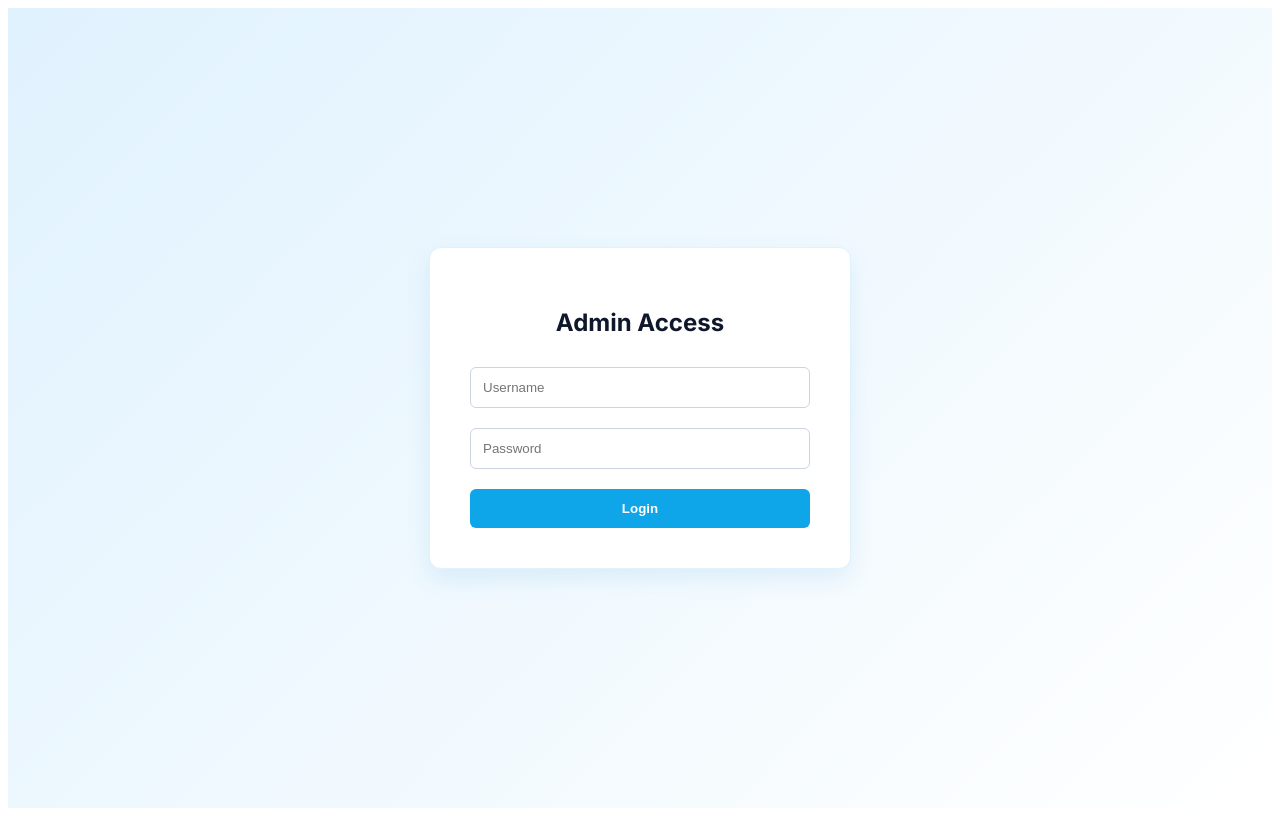
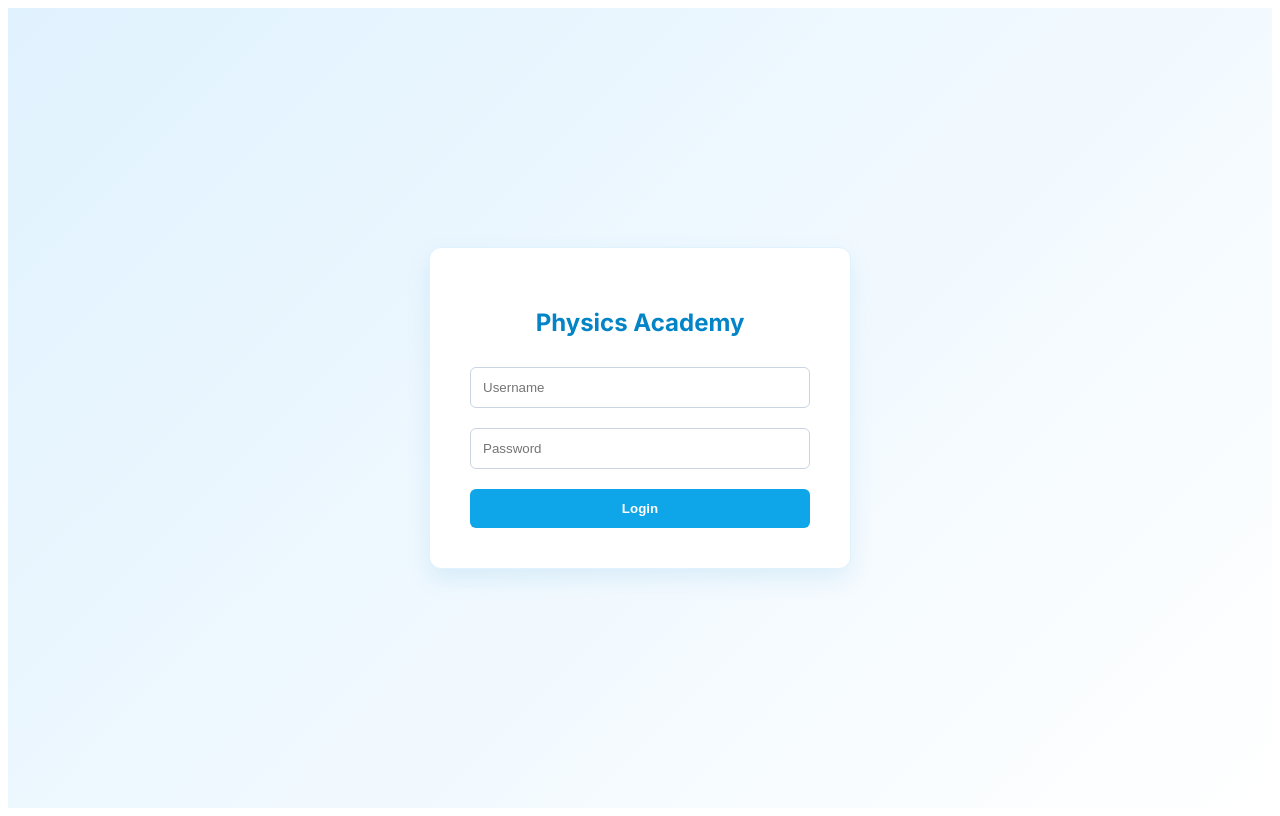
Before and after one commit to InfectiousAlpha/PhysicsWithIsmail, a Next.js app: page /login in a window 1280 px wide. Built offline with nearby package versions, Linux system fonts and the light colour scheme.

Commit message:
Update page.jsx
Update app/login/page.jsx: (To use the new blue styling)

```diff
--- a/app/login/page.jsx
+++ b/app/login/page.jsx
@@ -13,7 +13,6 @@ export default function LoginPage() {
   const handleSubmit = async (e) => {
     e.preventDefault();
 
-    // Attempt to sign in
     const result = await signIn('credentials', {
       username,
       password,
@@ -23,7 +22,7 @@ export default function LoginPage() {
     if (result.error) {
       setError('Invalid credentials');
     } else {
-      router.push('/'); // Redirect to home on success
+      router.push('/');
       router.refresh();
     }
   };
@@ -31,7 +30,9 @@ export default function LoginPage() {
   return (
     <div className="login-container">
       <form onSubmit={handleSubmit} className="login-form">
-        <h2 style={{textAlign: 'center', marginBottom: '10px'}}>Admin Access</h2>
+        <h2 style={{textAlign: 'center', marginBottom: '10px', color: 'var(--dark-blue)', fontSize: '1.5rem', fontWeight: 'bold'}}>
+          Physics Academy
+        </h2>
         <input
           type="text"
           placeholder="Username"
@@ -47,7 +48,7 @@ export default function LoginPage() {
           className="input-field"
         />
         <button type="submit" className="submit-btn">Login</button>
-        {error && <p style={{color: 'red', textAlign: 'center'}}>{error}</p>}
+        {error && <p style={{color: '#ef4444', textAlign: 'center', fontSize: '0.9rem'}}>{error}</p>}
       </form>
     </div>
   );
```
